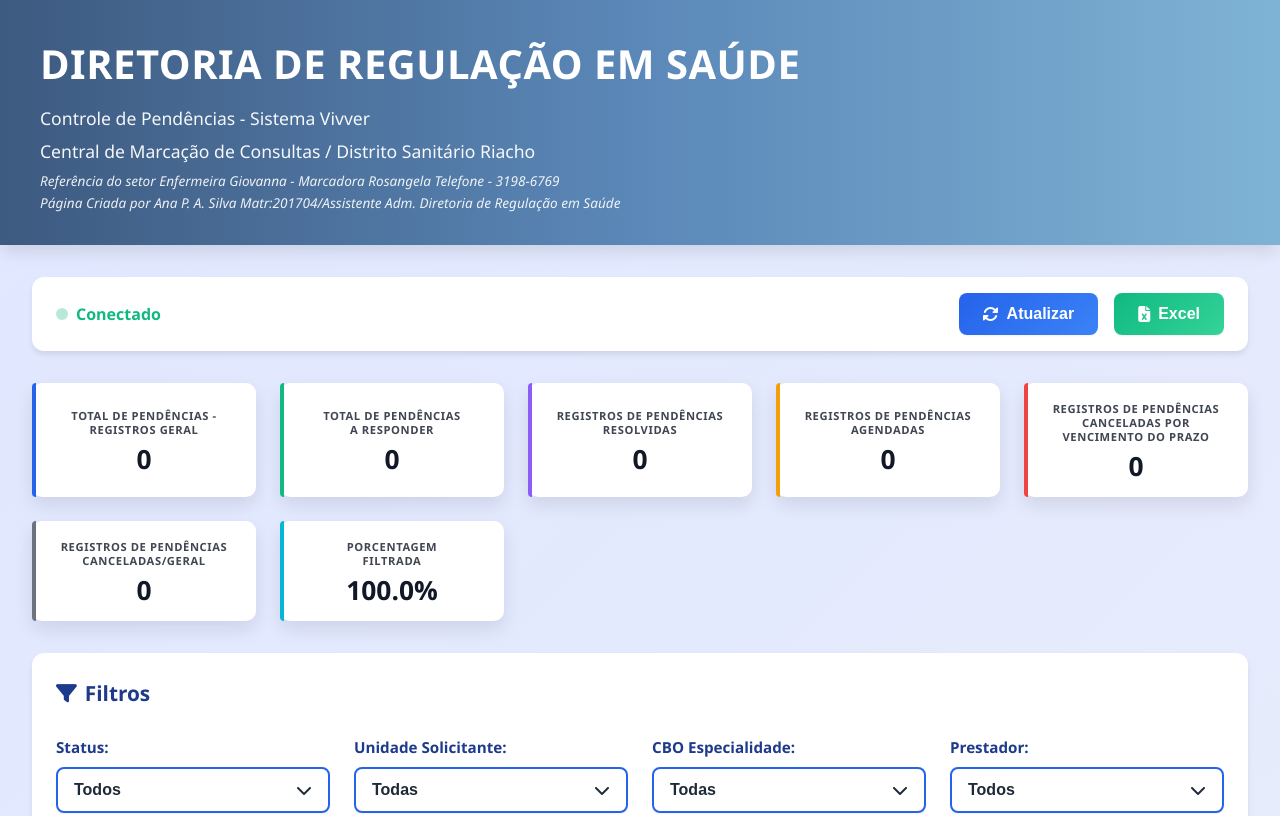
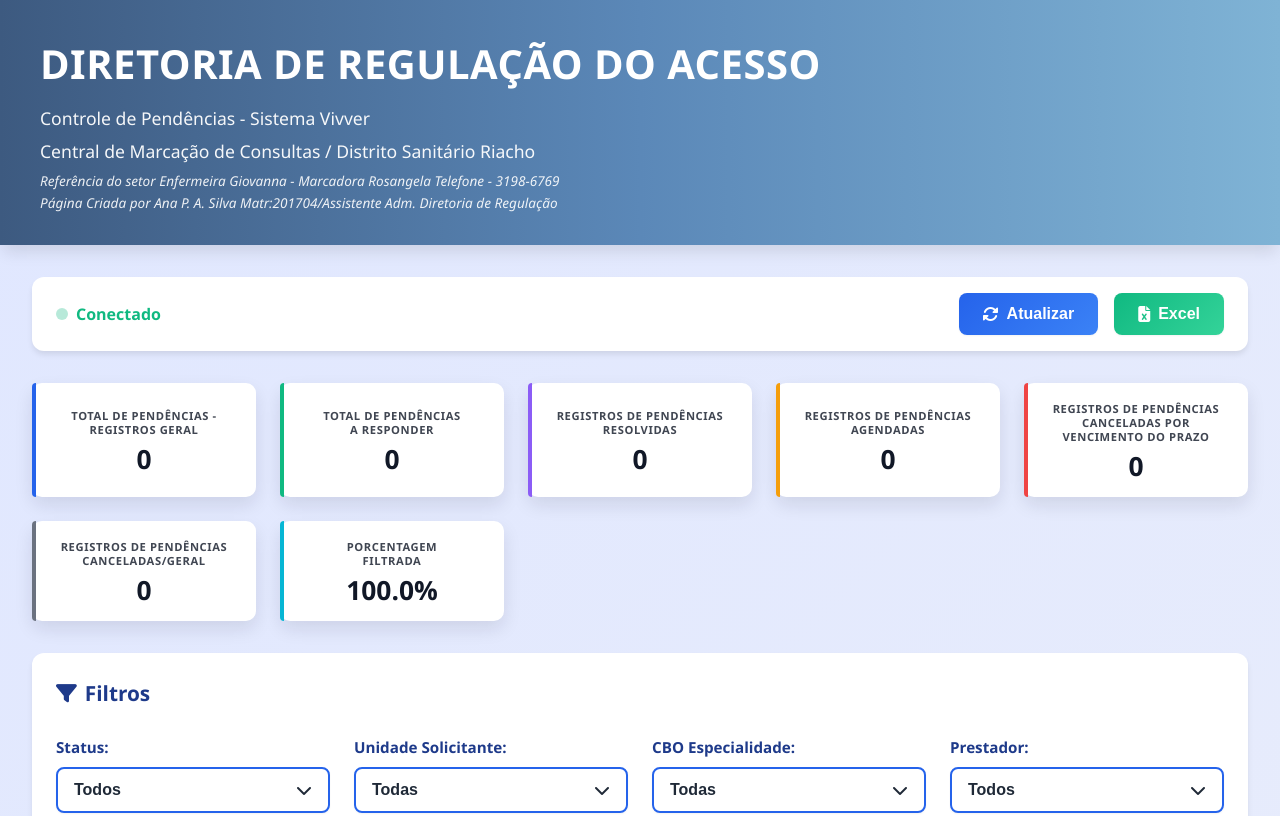
Before and after one commit to regulacaocmcriacho-a11y/pendenciasriacho, a plain HTML site: page index.html in a window 1280 px wide. Shown: the top 816 px of the page. Drawn offline with nearby package versions, Linux system fonts and the light colour scheme; no server answers.

Commit message:
Update index.html

```diff
--- a/index.html
+++ b/index.html
@@ -11,11 +11,11 @@
     <!-- Cabeçalho com Gradiente -->
     <header class="header">
         <div class="header-content">
-            <h1 class="header-title">DIRETORIA DE REGULAÇÃO EM SAÚDE</h1>
+            <h1 class="header-title">DIRETORIA DE REGULAÇÃO DO ACESSO</h1>
             <h2 class="header-subtitle">Controle de Pendências - Sistema Vivver</h2>
             <h3 class="header-subtitle">Central de Marcação de Consultas / Distrito Sanitário Riacho</h3>
             <p class="footer-credits">Referência do setor Enfermeira Giovanna - Marcadora Rosangela Telefone - 3198-6769</p>
-            <p class="footer-credits">Página Criada por Ana P. A. Silva Matr:201704/Assistente Adm. Diretoria de Regulação em Saúde</p>
+            <p class="footer-credits">Página Criada por Ana P. A. Silva Matr:201704/Assistente Adm. Diretoria de Regulação</p>
         </div>
     </header>
 
@@ -288,11 +288,11 @@
 
     <!-- Rodapé -->
     <footer class="footer">
-        <p>DIRETORIA DE REGULAÇÃO EM SAÚDE</p>
+        <p>DIRETORIA DE REGULAÇÃO DO ACESSO</p>
         <p>CENTRAL DE MARCAÇÃO DE CONSULTAS</p>
         <p>DISTRITO SANITÁRIO RIACHO</p>
         <p>Telefone 3198-6769 Marcadora Rosangela</p>
-        <p class="footer-credits">Página Criada por Ana P. A. Silva Matr:201704/Assistente Adm. Diretoria de Regulação em Saúde</p>
+        <p class="footer-credits">Página Criada por Ana P. A. Silva Matr:201704/Assistente Adm. Diretoria de Regulação</p>
     </footer>
 
     <!-- Loading Overlay -->
```
